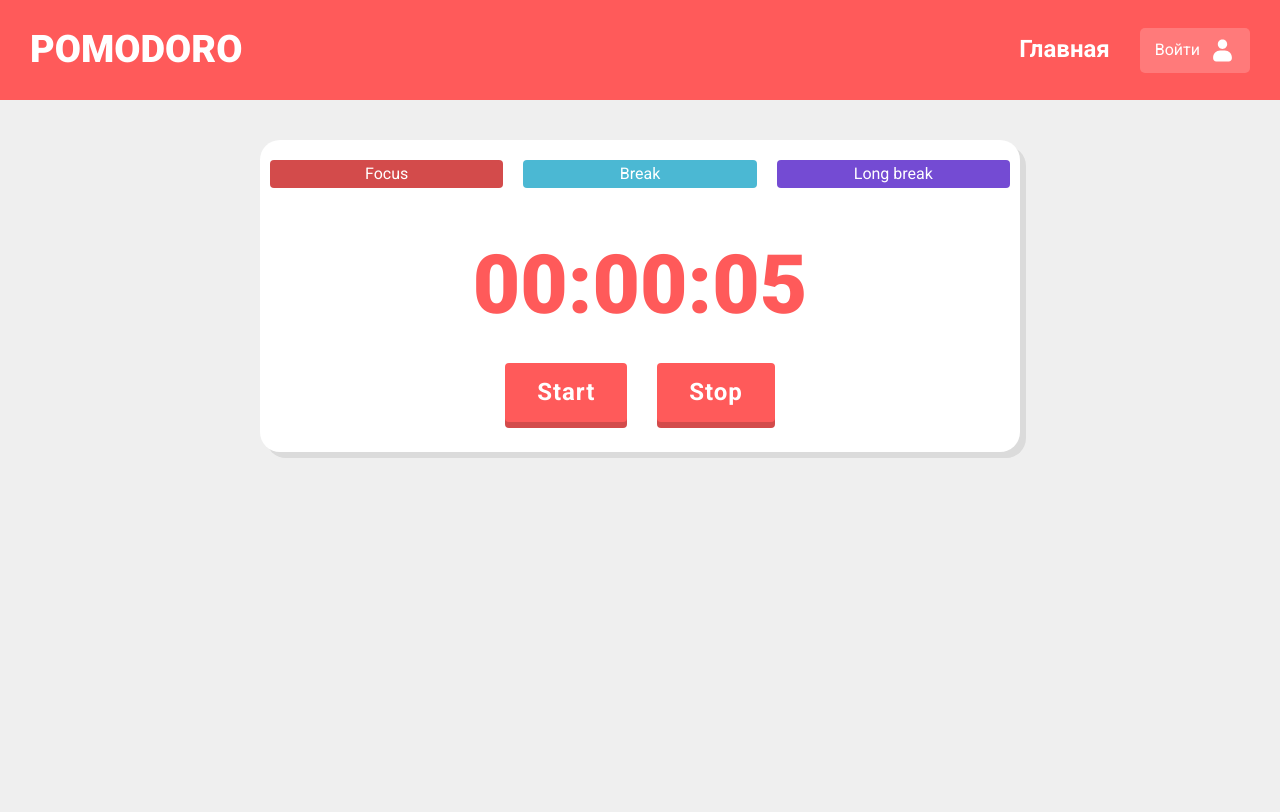
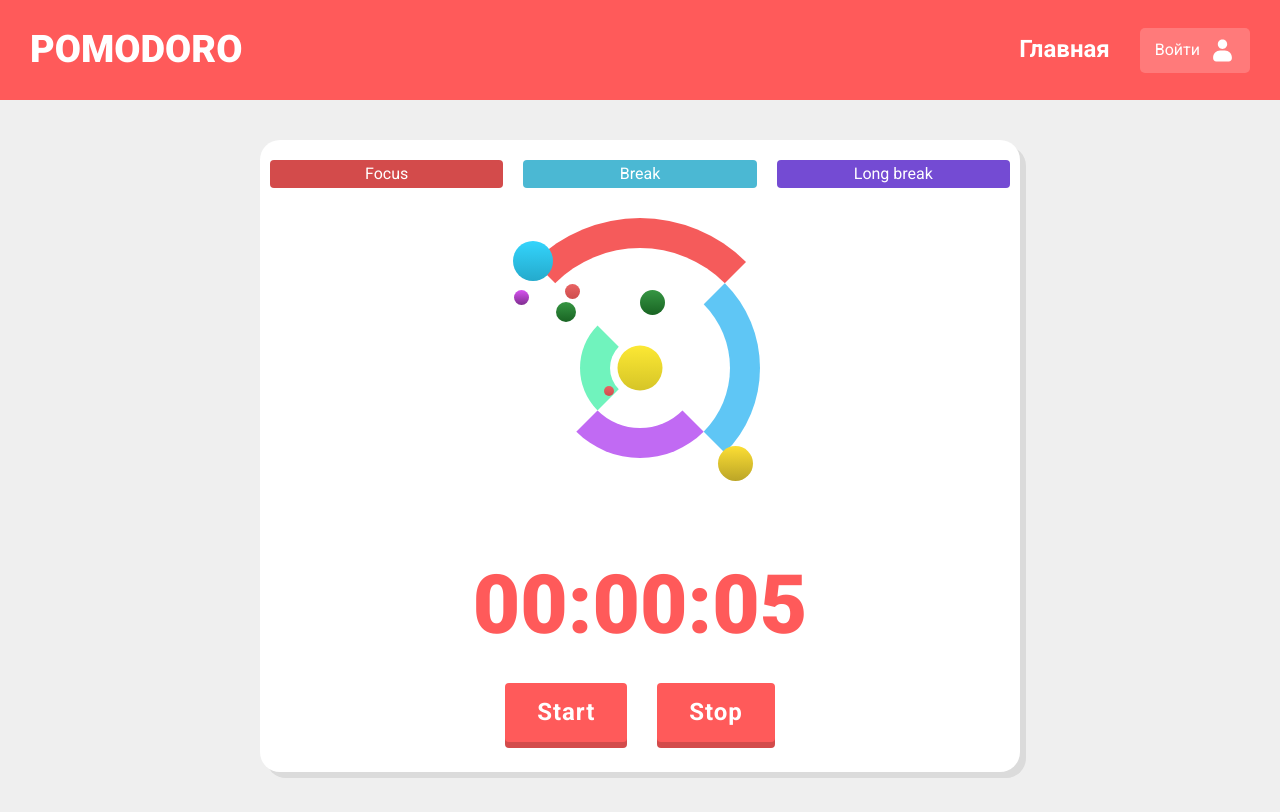
Before and after one commit to GroVlAn/pomodoro_vue, a Vue app: page / in a window 1280 px wide. Built offline with nearby package versions, Linux system fonts and the light colour scheme; no server answers; what vue-cookies would draw is missing.

Commit message:
add timer animation and sound start timer

```diff
--- a/src/components/timer/app-pomodoro.vue
+++ b/src/components/timer/app-pomodoro.vue
@@ -4,6 +4,7 @@
       :segments="segments"
       @changeCurrentSegment="changeCurrentSegment"
     ></pomodoro-segments>
+    <app-timer-animation :isRunning="isRunning"></app-timer-animation>
     <pomodoro-timer
       @nextSegment="nextSegment($event)"
       :isRunning="isRunning"
@@ -23,10 +24,12 @@ import { timeToSecond } from '@/shared/api/helpers/timeHelper';
 import { globalStore } from '@/shared/api/store/store';
 import { segmetns } from './data';
 import { TEventNextSegment } from './types';
+import AppTimerAnimation from './app-timer-animation.vue';
 
 export default defineComponent({
   setup() {
     const segmetnsTime = new SegmetnsTime(segmetns);
+    const audioStarTimer = new Audio('/sounds/start.mp3');
 
     try {
       segmetnsTime.setQueue = [0, 1, 0, 1, 2];
@@ -51,6 +54,14 @@ export default defineComponent({
     const nextSegment = (eventNextSegment: TEventNextSegment) => {
       isRunning.value = eventNextSegment.isRun;
 
+      if (isRunning.value) {
+        try {
+          audioStarTimer.play();
+        } catch {
+          console.log('audio file not found');
+        }
+      }
+
       if (eventNextSegment.isNextSegment) {
         const currentSegment = segmetnsTime.getNext();
 
@@ -71,8 +82,9 @@ export default defineComponent({
   components: {
     'pomodoro-timer': PomodoroTimer,
     'pomodoro-segments': PomodoroSegments,
+    'app-timer-animation': AppTimerAnimation,
   },
 });
 </script>
 
-<style scoped></style>
+<style lang="scss" scoped></style>
--- /dev/null
+++ b/src/components/timer/app-timer-animation.vue
@@ -0,0 +1,267 @@
+<template>
+  <div
+    class="timer_animation"
+    :class="isStartClass"
+  >
+    <div class="timer_animation__wrapper">
+      <div class="timer_animation__circle this--1"></div>
+      <div class="timer_animation__circle this--2"></div>
+      <div class="timer_animation__circle this--3"></div>
+      <div class="timer_animation__circle this--4"></div>
+
+      <div class="timer_animation__center"></div>
+
+      <div class="timer_animation__ball this--1"></div>
+      <div class="timer_animation__ball this--2"></div>
+      <div class="timer_animation__ball this--3"></div>
+      <div class="timer_animation__ball this--4"></div>
+      <div class="timer_animation__ball this--5"></div>
+      <div class="timer_animation__ball this--6"></div>
+      <div class="timer_animation__ball this--7"></div>
+    </div>
+  </div>
+</template>
+
+<script lang="ts">
+import { computed, defineComponent } from 'vue';
+
+export default defineComponent({
+  props: {
+    isRunning: Boolean,
+  },
+  setup(props) {
+    const isStartClass = computed(() => (props.isRunning ? 'start' : ''));
+
+    return {
+      isStartClass,
+    };
+  },
+});
+</script>
+
+<style lang="scss" scoped>
+.timer_animation {
+  display: flex;
+  align-items: center;
+  padding: 10px 0;
+  justify-content: center;
+
+  &.start {
+    .timer_animation__circle {
+      &::after {
+        animation-play-state: running;
+      }
+    }
+
+    .timer_animation__ball {
+      animation-play-state: running;
+    }
+  }
+
+  .timer_animation__wrapper {
+    position: relative;
+    display: flex;
+    align-items: center;
+    justify-content: center;
+    width: 300px;
+    height: 300px;
+  }
+
+  .timer_animation__circle {
+    position: absolute;
+    border: 30px solid transparent;
+    border-radius: 100%;
+
+    &.this--1 {
+      width: 100%;
+      height: 100%;
+
+      &::after {
+        animation-duration: 10s;
+        border-color: #f55b5b transparent transparent transparent;
+      }
+    }
+
+    &.this--2 {
+      width: 80%;
+      height: 80%;
+
+      &::after {
+        animation-duration: 15s;
+        border-color: transparent #5fc6f5 transparent transparent;
+      }
+    }
+    &.this--3 {
+      width: 60%;
+      height: 60%;
+
+      &::after {
+        animation-duration: 20s;
+        border-color: transparent transparent #c16af3 transparent;
+      }
+    }
+
+    &.this--4 {
+      width: 40%;
+      height: 40%;
+
+      &::after {
+        animation-duration: 12s;
+        border-color: transparent transparent transparent #70f3bd;
+      }
+    }
+
+    &::after {
+      content: ' ';
+      display: block;
+      width: 100%;
+      height: 100%;
+      margin: -30px;
+      border-radius: 100%;
+      border: 30px solid #ffffff;
+      animation-play-state: paused;
+      animation-name: circle;
+      animation-iteration-count: infinite;
+      animation-timing-function: linear;
+    }
+  }
+
+  .timer_animation__ball {
+    position: absolute;
+    margin: 10px;
+    border: 30px solid transparent;
+    border-radius: 100%;
+    animation-play-state: paused;
+    animation-name: circle;
+    animation-iteration-count: infinite;
+    animation-timing-function: linear;
+
+    &.this--1 {
+      width: 100%;
+      height: 100%;
+      animation-duration: 17s;
+
+      &::after {
+        top: 30%;
+        left: 10%;
+        background: linear-gradient(#d752f1, #7f2e8f);
+      }
+    }
+
+    &.this--2 {
+      width: 80%;
+      height: 80%;
+      animation-duration: 9s;
+
+      &::after {
+        top: 30%;
+        left: 20%;
+        width: 20px;
+        height: 20px;
+        background: linear-gradient(#369643, #196423);
+      }
+    }
+
+    &.this--3 {
+      width: 60%;
+      height: 60%;
+
+      animation-duration: 22s;
+
+      &::after {
+        top: 90%;
+        left: 45%;
+        width: 10px;
+        height: 10px;
+        background: linear-gradient(#e96363, #ce4d4d);
+      }
+    }
+
+    &.this--4 {
+      width: 110%;
+      height: 110%;
+      animation-duration: 13s;
+
+      &::after {
+        top: 14%;
+        left: 14%;
+        width: 40px;
+        height: 40px;
+        background: linear-gradient(#34d4fc, #24aacc);
+      }
+    }
+
+    &.this--5 {
+      width: 110%;
+      height: 110%;
+      animation-duration: 20s;
+
+      &::after {
+        top: 90%;
+        left: 90%;
+        width: 35px;
+        height: 35px;
+        background: linear-gradient(#fcde34, #bba527);
+      }
+    }
+
+    &.this--6 {
+      width: 60%;
+      height: 60%;
+      animation-duration: 9s;
+
+      &::after {
+        top: 10%;
+        left: 75%;
+        width: 25px;
+        height: 25px;
+        background: linear-gradient(#369643, #196423);
+      }
+    }
+
+    &.this--7 {
+      width: 80%;
+      height: 80%;
+      animation-duration: 22s;
+
+      &::after {
+        top: 20%;
+        left: 25%;
+        width: 15px;
+        height: 15px;
+        background: linear-gradient(#e96363, #ce4d4d);
+      }
+    }
+
+    &::after {
+      content: ' ';
+      position: absolute;
+      display: block;
+      width: 15px;
+      height: 15px;
+      margin: -30px;
+      border-radius: 100%;
+    }
+  }
+
+  @keyframes circle {
+    0% {
+      transform: rotate(0deg);
+    }
+    100% {
+      transform: rotate(360deg);
+    }
+  }
+
+  .timer_animation__center {
+    position: absolute;
+    top: 50%;
+    left: 50%;
+    border-radius: 100%;
+    width: 15%;
+    height: 15%;
+    background: linear-gradient(#fce834, #d6c527);
+    transform: translate(-50%, -50%);
+  }
+}
+</style>
```
Also changed, not shown: 1 other file (tests, documents, lock files or other folders).
